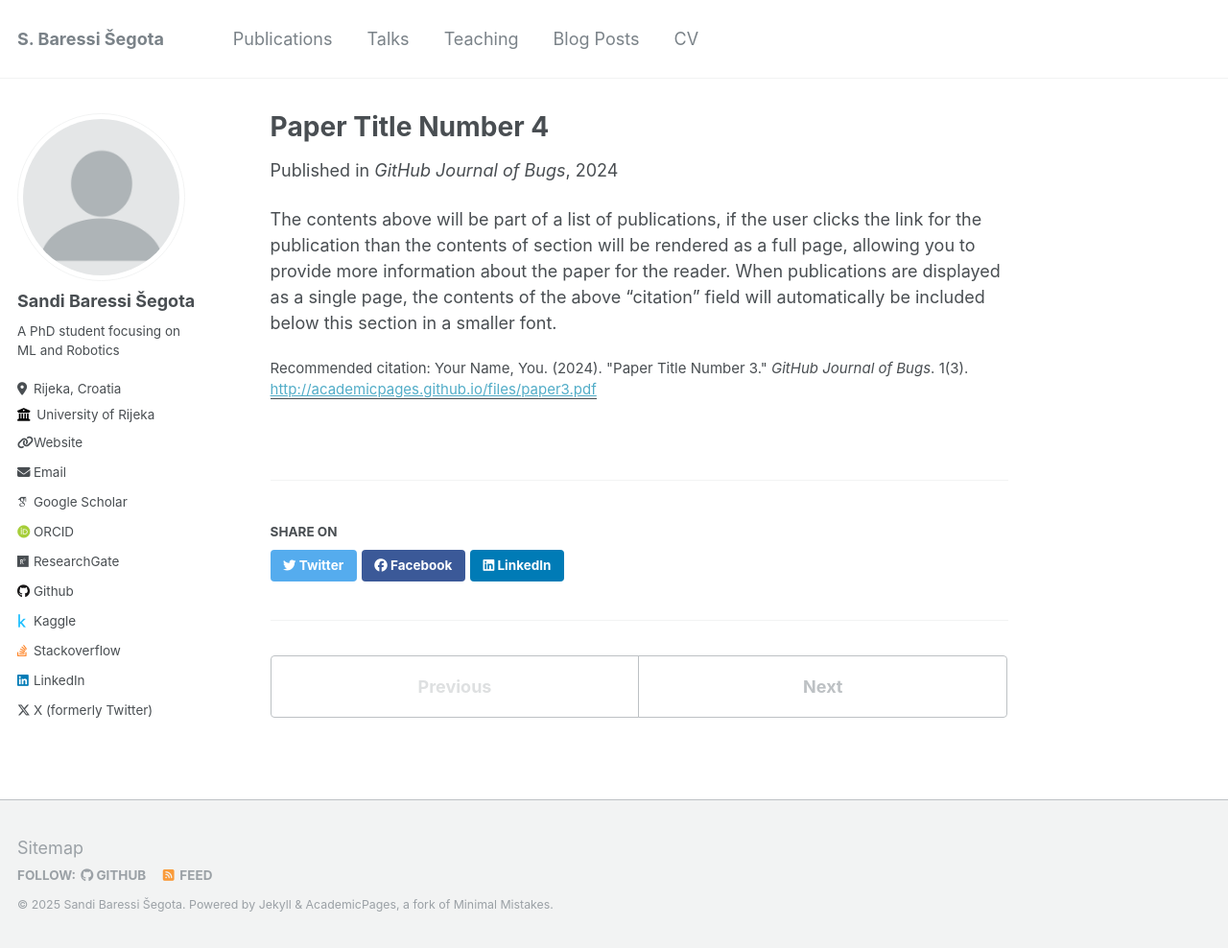
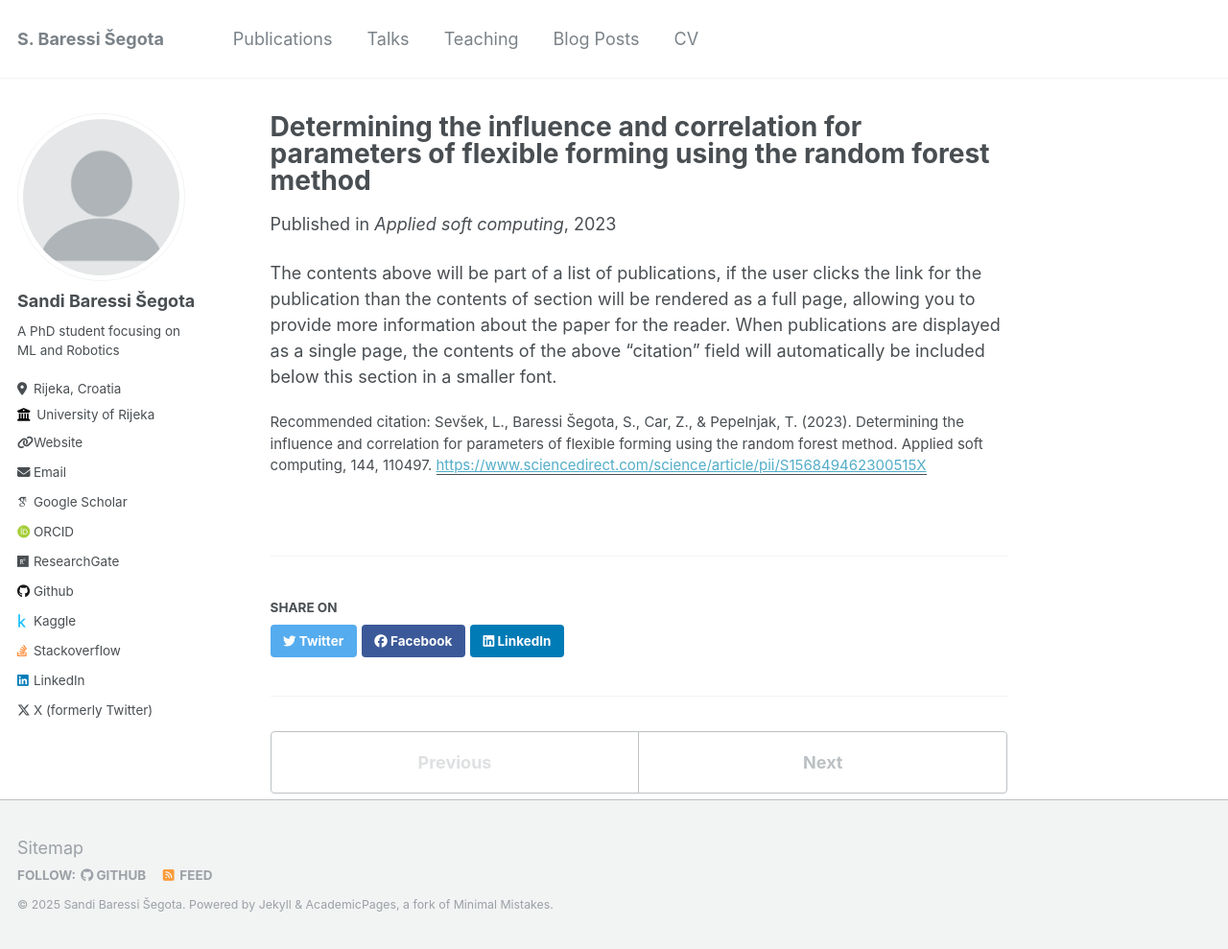
Before and after one commit to ssegota/ssegota.github.io, a Jekyll site: the page built from _publications/2024-02-17-paper-title-number-4.md, in a window 1280 px wide and 989 px high. Shown: the whole window at 96% size. Built offline with Jekyll 4.4.1, drawn with Linux system fonts in a browser that asks for light colours; some web fonts are replaced; a file with an impossible date is left out.

Commit message:
Update 2024-02-17-paper-title-number-4.md

```diff
--- a/_publications/2024-02-17-paper-title-number-4.md
+++ b/_publications/2024-02-17-paper-title-number-4.md
@@ -1,12 +1,12 @@
 ---
-title: "Paper Title Number 4"
+title: "Determining the influence and correlation for parameters of flexible forming using the random forest method"
 collection: publications
 permalink: /publication/2024-02-17-paper-title-number-4
-excerpt: 'This paper is about fixing template issue #693.'
-date: 2024-02-17
-venue: 'GitHub Journal of Bugs'
-paperurl: 'http://academicpages.github.io/files/paper3.pdf'
-citation: 'Your Name, You. (2024). &quot;Paper Title Number 3.&quot; <i>GitHub Journal of Bugs</i>. 1(3).'
+excerpt: 'Single-point incremental forming (SPIF) enables the forming of fix-clamped sheet metal by moving a relatively small geometrically simple tool along the trajectory, producing the desired shape of the final product. Excessive thinning of the sheet results in fracture, determining the limit of formability. This characteristic of the forming process can be improved by upgrading the basic SPIF process to two-step forming, whereby a more even distribution of the sheet thickness can be achieved by pre-bulging with a hemispherical punch. This study focused on analysing the SPIF process and a hybrid two-step forming consisting of sequential bulging and SPIF. The analysis focused on the output parameters of sheet metal thinning and maximum forming force components and was conducted with Abaqus simulation software. An innovative new approach for influence analysis of technological, material and geometrical input …'
+date: 2023-01-09
+venue: 'Applied soft computing'
+paperurl: 'https://www.sciencedirect.com/science/article/pii/S156849462300515X'
+citation: 'Sevšek, L., Baressi Šegota, S., Car, Z., & Pepelnjak, T. (2023). Determining the influence and correlation for parameters of flexible forming using the random forest method. Applied soft computing, 144, 110497.'
 ---
 
 The contents above will be part of a list of publications, if the user clicks the link for the publication than the contents of section will be rendered as a full page, allowing you to provide more information about the paper for the reader. When publications are displayed as a single page, the contents of the above "citation" field will automatically be included below this section in a smaller font.
```
